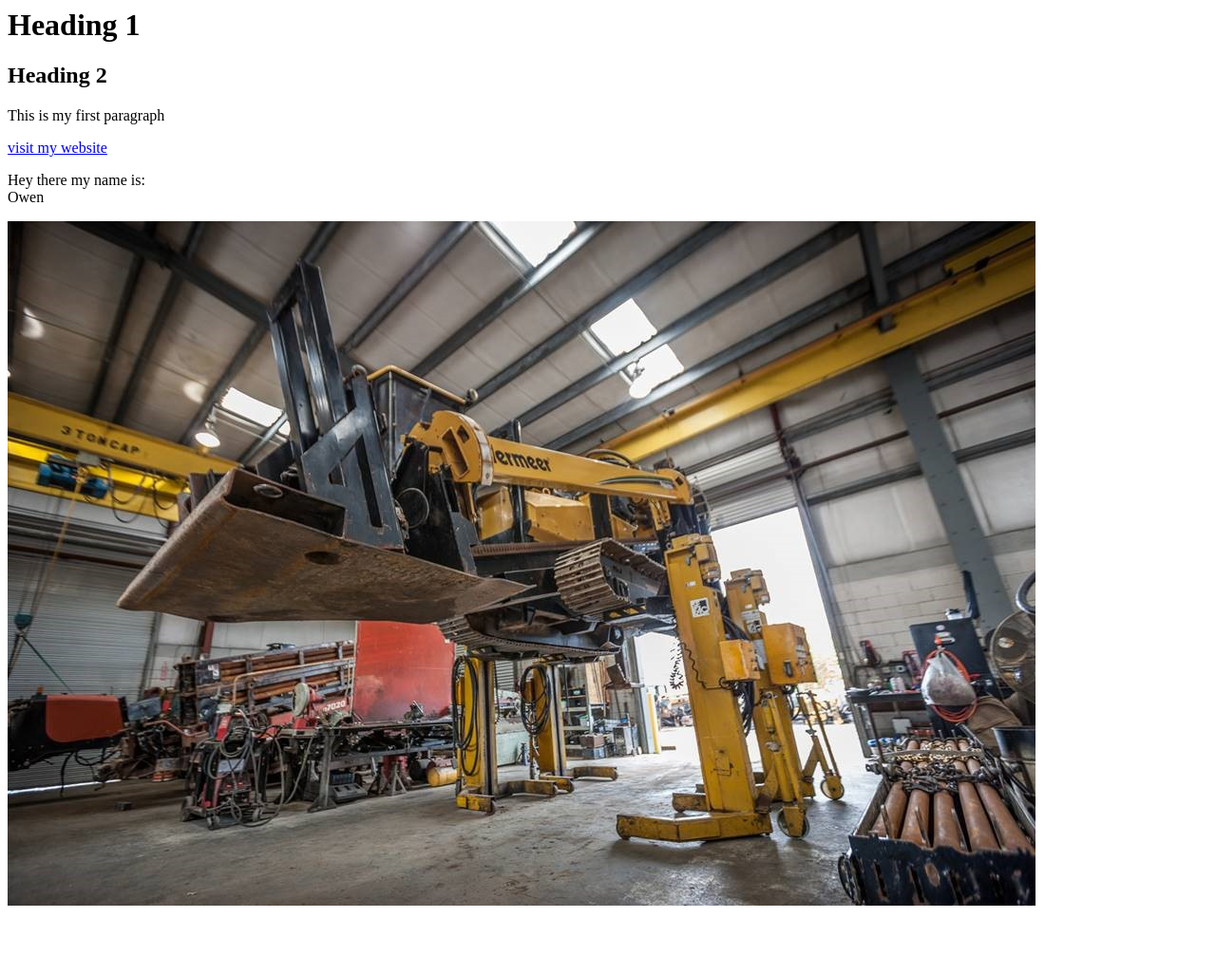
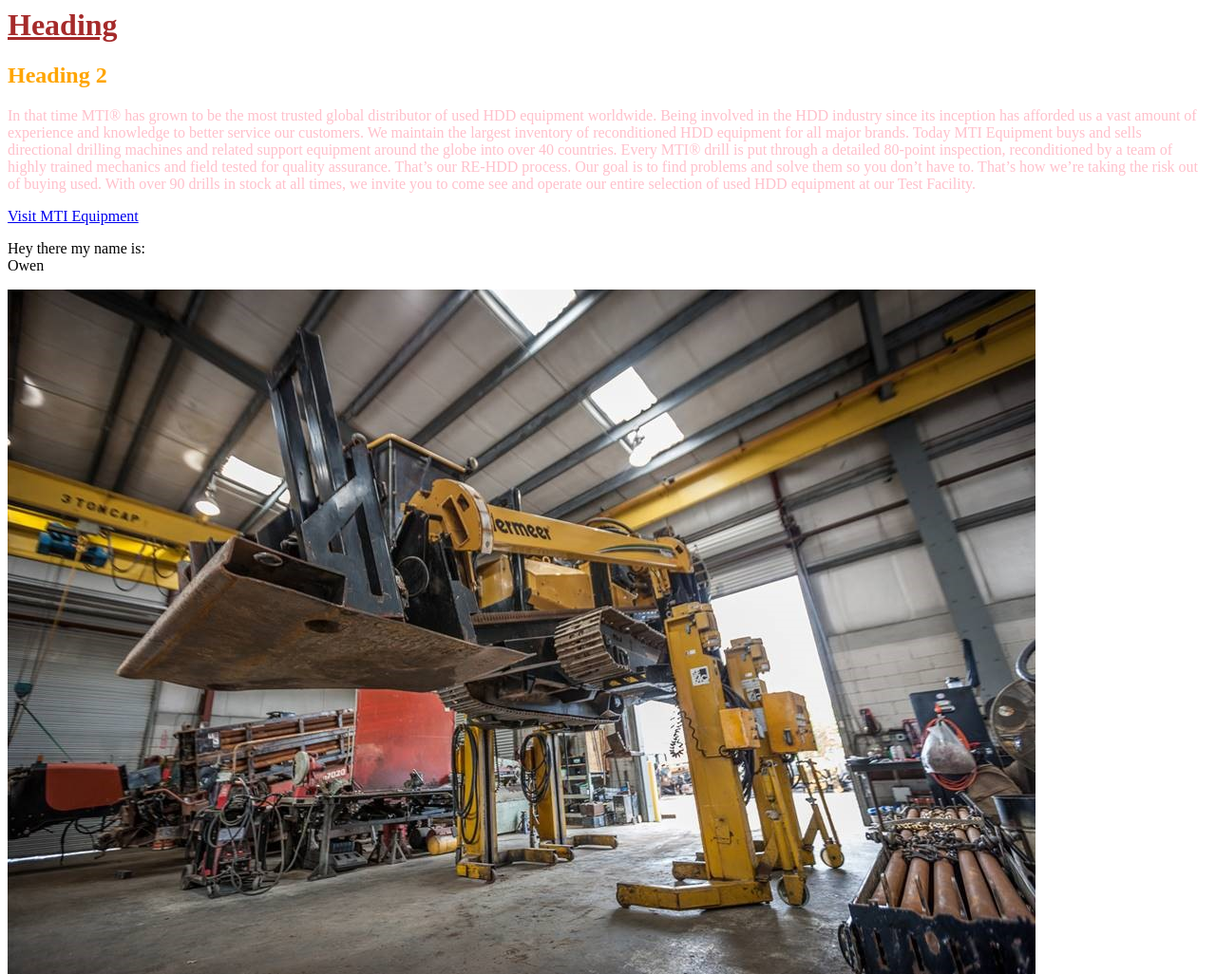
Before and after one commit to OWmti1/cartoon-hero, a plain HTML site: page Elements.html in a window 1280 px wide. Shown: the whole page at 95% size. Before the commit the page ends 962 px from the top, so only its background shows below. Drawn offline with Linux system fonts and the light colour scheme.

Commit message:
we've done a bunch of stuff

```diff
--- /dev/null
+++ b/CSS/test.css
@@ -0,0 +1,24 @@
+body{
+	background-color: lightgray;
+}
+
+h1{
+	color:purple;
+    font-size: 90px;
+    text-decoration: underline;
+}
+
+h2{font-size: 30px; color: grey}
+
+	.small{
+		font-size: 15px;
+	}
+
+	span{
+		font-style: italic;
+
+	}
+
+	h2 span{
+			text-decoration: line-through;
+					}
--- a/Elements.html
+++ b/Elements.html
@@ -1,15 +1,17 @@
 <html>
 <head>
-	<title>Test Page</title>
+	<title>My Test Page</title>
 </head>
 <body>
-<h1>Heading 1</h1>
-<h2>Heading 2</h2>
-<p>This is my first paragraph</p>
+<h1 style="color:brown; text-decoration:underline;"> Heading</h1>
+<h2 style="color:orange">Heading 2</h2>
+<p style="color:pink">In that time MTI® has grown to be the most trusted global distributor of used HDD equipment worldwide. Being involved in the HDD industry since its inception has afforded us a vast amount of experience and knowledge to better service our customers. We maintain the largest inventory of reconditioned HDD equipment for all major brands. Today MTI Equipment buys and sells directional drilling machines and related support equipment around the globe into over 40 countries.
+
+Every MTI® drill is put through a detailed 80-point inspection, reconditioned by a team of highly trained mechanics and field tested for quality assurance. That’s our RE-HDD process. Our goal is to find problems and solve them so you don’t have to. That’s how we’re taking the risk out of buying used. With over 90 drills in stock at all times, we invite you to come see and operate our entire selection of used HDD equipment at our Test Facility.</p>
 <div>
 	<div>
 		<div>
-			<a href="http://mtiequip.com"target="_blank">visit my website</a>
+			<a href="http://mtiequip.com"target="_blank">Visit MTI Equipment</a>
 		</div>
 	</div>
 </div>
```
Also changed, not shown: Stylish.html (added, +20 -0 lines), 1 other file.
